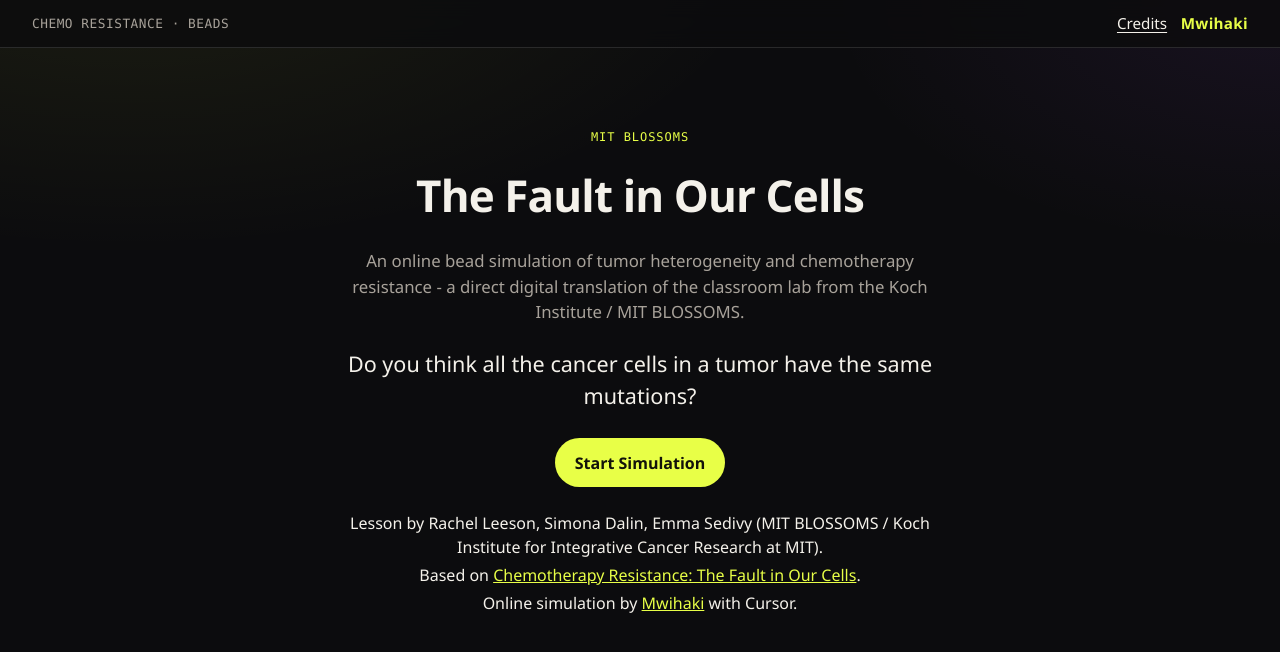
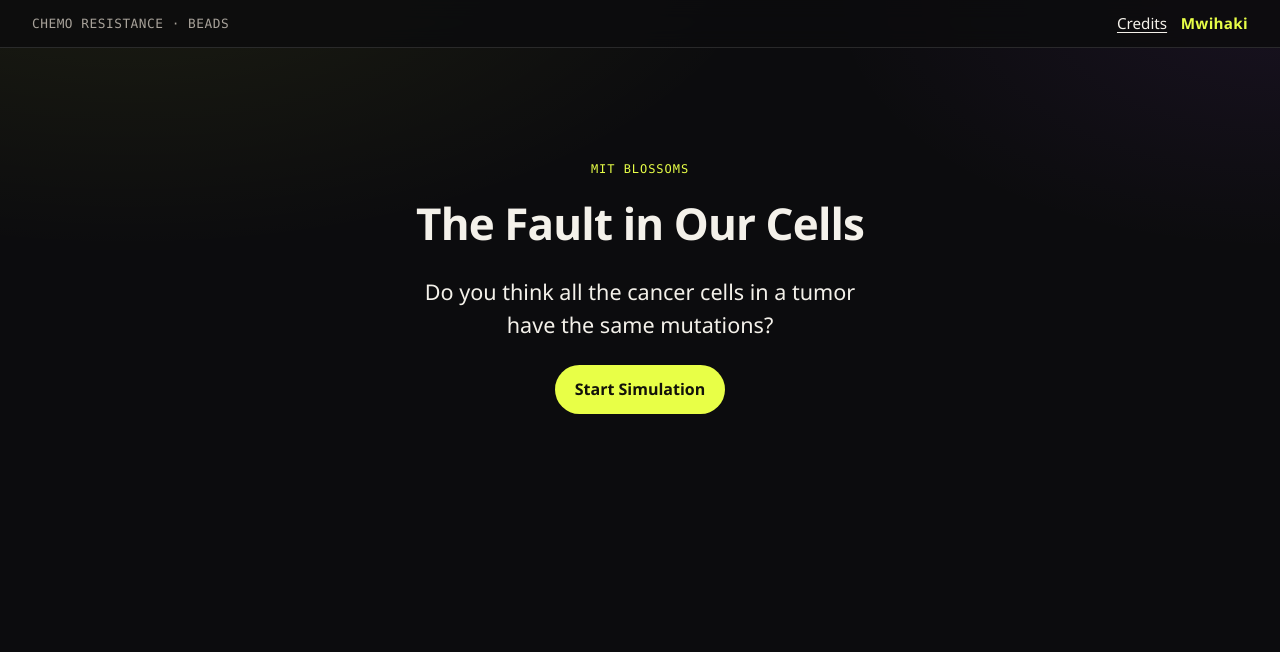
Before and after one commit to dr3amer63/Online-Simulation-of-Chemotherapy-Resistance-The-Fault-in-Our-Cells, a React (Vite) app: page / in a window 1280 px wide. Shown: the top 652 px of the page. Built offline with nearby package versions, Linux system fonts and the light colour scheme.

Commit message:
fix: simplify intro for all viewports.

```diff
--- a/src/components/SiteFooter.tsx
+++ b/src/components/SiteFooter.tsx
@@ -1,12 +1,8 @@
 import { CREDITS } from '../content/credits'
 
-interface Props {
-  className?: string
-}
-
-export function SiteFooter({ className = '' }: Props) {
+export function SiteFooter() {
   return (
-    <footer className={`site-footer ${className}`.trim()}>
+    <footer className="site-footer">
       <p>
         Lesson by {CREDITS.instructors.map((i) => i.name).join(', ')} (
         {CREDITS.program} / {CREDITS.institution}).
--- a/src/index.css
+++ b/src/index.css
@@ -202,25 +202,16 @@ main {
 }
 
 .screen--intro {
-  gap: 0.85rem;
+  gap: 1rem;
+  padding-top: clamp(2rem, 12vh, 5rem);
 }
 
 .screen--intro .btn--primary {
-  margin-top: 0.35rem;
-  order: 10;
+  margin-top: 0.5rem;
 }
 
-.screen--intro .site-footer--wide-only {
-  order: 11;
-  width: min(100%, 38rem);
-}
-
-.intro-lede {
-  display: none;
-}
-
-.site-footer--wide-only {
-  display: none;
+.screen--intro .hook {
+  max-width: 28rem;
 }
 
 .screen__header h1,
@@ -806,18 +797,6 @@ main {
 }
 
 @media (min-width: 720px) {
-  .intro-lede {
-    display: block;
-  }
-
-  .site-footer--wide-only {
-    display: block;
-  }
-
-  .screen--intro {
-    gap: 1.25rem;
-  }
-
   .results-grid {
     grid-template-columns: repeat(2, 1fr);
   }
--- a/src/screens/StaticScreens.tsx
+++ b/src/screens/StaticScreens.tsx
@@ -8,18 +8,12 @@ export function IntroScreen({ onStart }: { onStart: () => void }) {
     <section className="screen screen--center screen--intro">
       <p className="eyebrow">{CREDITS.program}</p>
       <h1 className="display">The Fault in Our Cells</h1>
-      <p className="lede intro-lede">
-        An online bead simulation of tumor heterogeneity and chemotherapy
-        resistance - a direct digital translation of the classroom lab from the
-        Koch Institute / MIT BLOSSOMS.
-      </p>
       <p className="hook">
         Do you think all the cancer cells in a tumor have the same mutations?
       </p>
       <button type="button" className="btn btn--primary" onClick={onStart}>
         Start Simulation
       </button>
-      <SiteFooter className="site-footer--wide-only" />
     </section>
   )
 }
```
